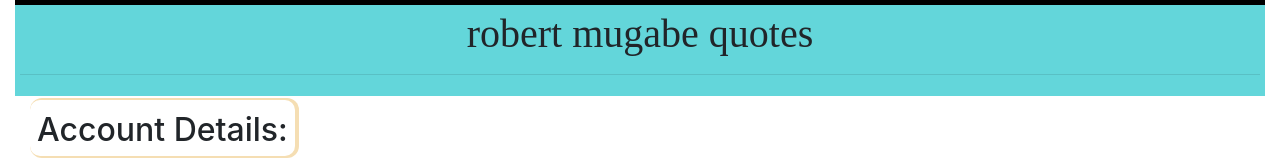
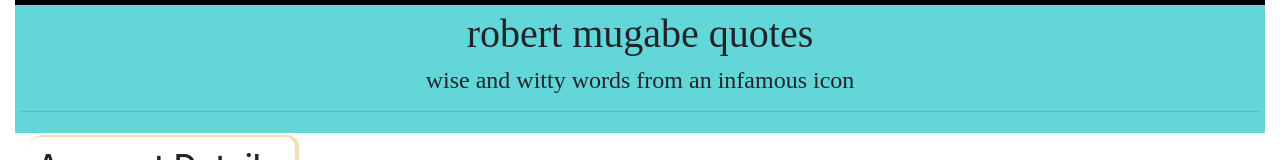
Before and after one commit to muiruri-gathairu/rmquotes, an Angular app: page / in a window 1280 px wide. Shown: the top 160 px of the page. Built offline with nearby package versions, Linux system fonts and the light colour scheme.

Commit message:
adds description

```diff
--- a/src/app/personal-details/personal-details.component.html
+++ b/src/app/personal-details/personal-details.component.html
@@ -1,7 +1,7 @@
 <div class="container-fluid">
 <div id="header">
    <h1> robert mugabe quotes</h1>
-   <h4> </h4>
+   <h4>wise and witty words from an infamous icon </h4>
    <hr>
  </div>
 
```
